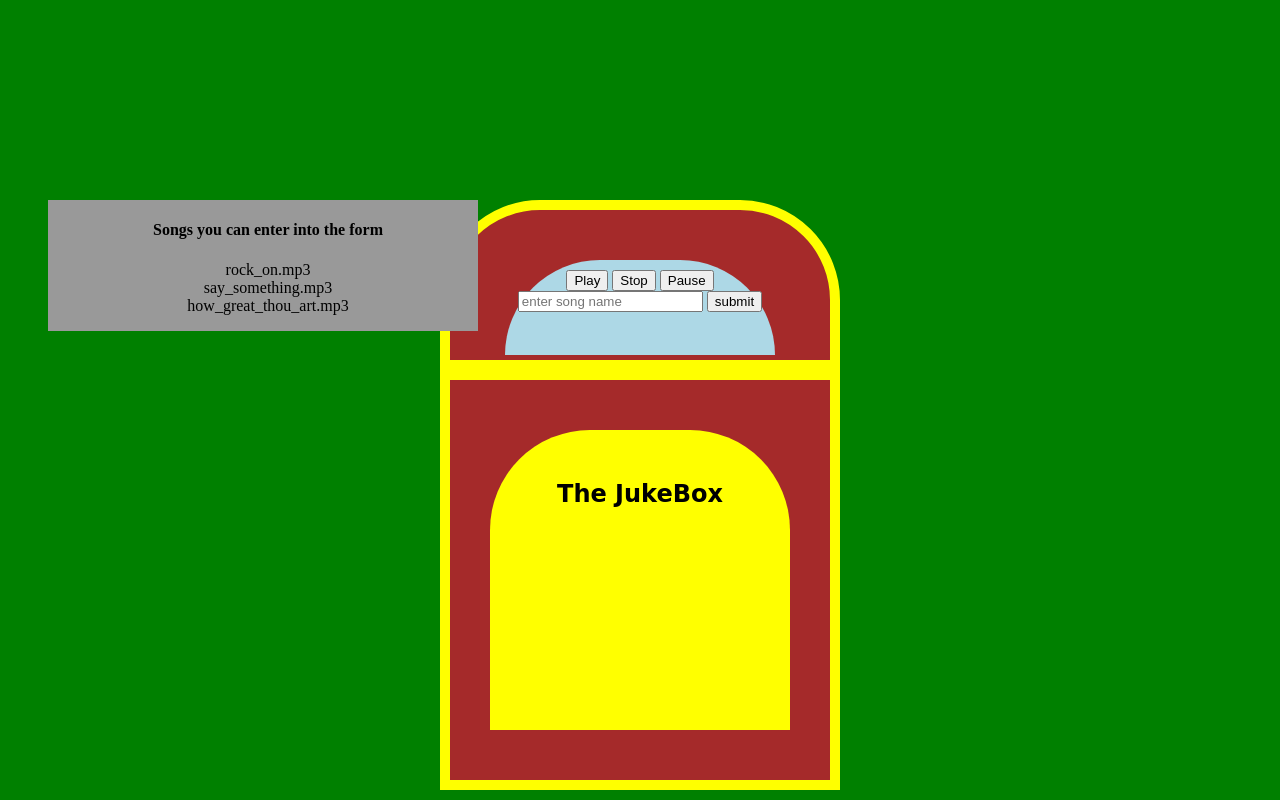
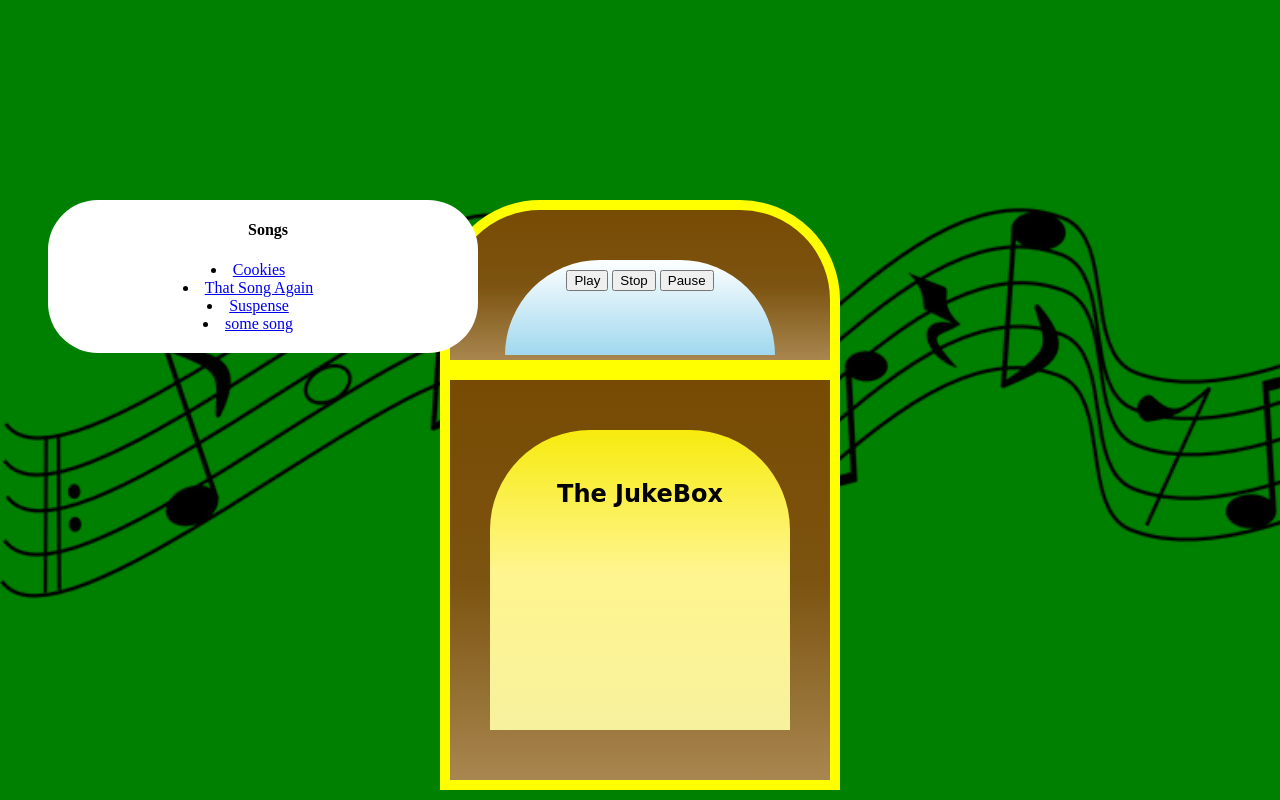
Before and after one commit to LindseyJ22/Juke_box, a PHP site: page /index.html in a window 1280 px wide. Run offline with PHP 8.4, Linux system fonts and the light colour scheme; some libraries are stand-ins or nearby versions.

Commit message:
changed song selector and styling

```diff
--- a/index.css
+++ b/index.css
@@ -1,5 +1,8 @@
 body{
-	background:green;
+	background-image: url("music_notes.png");
+	background-repeat: no-repeat;
+	background-size: cover;
+	background-color: green;
 }
 .controls{
 	margin-top: 200px;
@@ -8,19 +11,26 @@ body{
 	text-align: center;
 	width: 280px;
 	height: 50px;
-	background: brown;
 	padding: 50px;
 	border-top-right-radius: 100px;
 	border-top-left-radius: 100px;
 	border: 10px solid yellow;
+	background: #774b03; /* Old browsers */
+	background: -moz-linear-gradient(top, #774b03 0%, #7c5310 50%, #a8864f 100%); /* FF3.6-15 */
+	background: -webkit-linear-gradient(top, #774b03 0%,#7c5310 50%,#a8864f 100%); /* Chrome10-25,Safari5.1-6 */
+	background: linear-gradient(to bottom, #774b03 0%,#7c5310 50%,#a8864f 100%); /* W3C, IE10+, FF16+, Chrome26+, Opera12+, Safari7+ */
+	filter: progid:DXImageTransform.Microsoft.gradient( startColorstr='#774b03', endColorstr='#a8864f',GradientType=0 ); /* IE6-9 */
 }
 .list_of_songs{
 	width: 400px;
-	background: #999;
+	background: white;
 	text-align: center;
 	float: left;
 	margin-left: 40px;
-	padding: 0 30px 0 0;
+	padding: 0 30px 20px 0;
+	cursor: pointer;
+  cursor: hand;
+  border-radius: 50px;
 }
 .list {
 	list-style: none;
@@ -29,13 +39,21 @@ body{
 	margin-left: auto;
 	margin-right: auto;
 	text-align: center;
-	background: brown;
 	width: 380px;
 	height: 400px;
 	border: 10px solid yellow;
+	background: #774b03; /* Old browsers */
+	background: -moz-linear-gradient(top, #774b03 0%, #7c5310 50%, #a8864f 100%); /* FF3.6-15 */
+	background: -webkit-linear-gradient(top, #774b03 0%,#7c5310 50%,#a8864f 100%); /* Chrome10-25,Safari5.1-6 */
+	background: linear-gradient(to bottom, #774b03 0%,#7c5310 50%,#a8864f 100%); /* W3C, IE10+, FF16+, Chrome26+, Opera12+, Safari7+ */
+	filter: progid:DXImageTransform.Microsoft.gradient( startColorstr='#774b03', endColorstr='#a8864f',GradientType=0 ); /* IE6-9 */filter: progid:DXImageTransform.Microsoft.gradient( startColorstr='#937029', endColorstr='#a8864f',GradientType=0 ); /* IE6-9 */
 }
 .glass{
-	background: lightblue;
+	background: #feffff; /* Old browsers */
+	background: -moz-linear-gradient(top, #feffff 0%, #ddf1f9 35%, #a0d8ef 100%); /* FF3.6-15 */
+	background: -webkit-linear-gradient(top, #feffff 0%,#ddf1f9 35%,#a0d8ef 100%); /* Chrome10-25,Safari5.1-6 */
+	background: linear-gradient(to bottom, #feffff 0%,#ddf1f9 35%,#a0d8ef 100%); /* W3C, IE10+, FF16+, Chrome26+, Opera12+, Safari7+ */
+	filter: progid:DXImageTransform.Microsoft.gradient( startColorstr='#feffff', endColorstr='#a0d8ef',GradientType=0 ); /* IE6-9 */
 	width:250px;
 	margin-right: auto;
 	margin-left: auto;
@@ -46,14 +64,16 @@ body{
 	margin-bottom: 20px;
 }
 .juke_heading{
-
 	font-weight: bold;
 	font-family: cursive;
 	margin-top: 50px;
 	padding: 50px 0 0 0;
 }
 .inner_juke{
-	background: yellow;
+	background: -moz-linear-gradient(top, #f7eb0e 0%, #fff58e 47%, #f7f19e 100%); /* FF3.6-15 */
+	background: -webkit-linear-gradient(top, #f7eb0e 0%,#fff58e 47%,#f7f19e 100%); /* Chrome10-25,Safari5.1-6 */
+	background: linear-gradient(to bottom, #f7eb0e 0%,#fff58e 47%,#f7f19e 100%); /* W3C, IE10+, FF16+, Chrome26+, Opera12+, Safari7+ */
+	filter: progid:DXImageTransform.Microsoft.gradient( startColorstr='#f7eb0e', endColorstr='#f7f19e',GradientType=0 ); /* IE6-9 */filter: progid:DXImageTransform.Microsoft.gradient( startColorstr='#f7eb0e', endColorstr='#f7f7f7',GradientType=0 ); /* IE6-9 */
 	width: 300px;
 	height: 300px;
 	margin-left: auto;
@@ -61,3 +81,11 @@ body{
 	border-top-right-radius: 100px;
 	border-top-left-radius: 100px;
 }
+#songName{
+	width: 200px;
+	height: 25px;
+  position: relative;
+  margin-left: auto;
+  margin-right: auto;
+  margin-top: 10px;
+}
--- a/index.html
+++ b/index.html
@@ -3,25 +3,23 @@
 	<head>
 		<meta charset="UTF-8">
 		<title>Juke Box</title>
+		<script src="https://ajax.googleapis.com/ajax/libs/jquery/3.2.1/jquery.min.js"></script>
 		<link rel="stylesheet" href="index.css">
 	</head>
 	<body>
 		<div class= "list_of_songs">
 			<ul class= "list">
-				<h4>Songs you can enter into the form</h4>
-				<li>rock_on.mp3</li>
-				<li>say_something.mp3</li>
-				<li>how_great_thou_art.mp3</li>
+				<h4>Songs</h4>
 			</ul>
-
+			<a href=""></a>
 		</div>
 		<div class= "controls">
 			<div class="glass">
 				<button id="playButton">Play</button>
 				<button id="stopButton">Stop</button>
 				<button id="pauseButton">Pause</button><br/>
-				<input id="songName" type="text" placeholder= "enter song name">
-				<button id="submitButton">submit</button>
+				<div id="songName"></div>
+
 			</div>
 		</div>
 		<div class="jukebox">
--- a/index.js
+++ b/index.js
@@ -2,9 +2,12 @@ class Jukebox {
 	constructor(){
 		this.songlist = [];
 		this.currentSong;
+		this.songNames = ['Cookies', 'That Song Again', 'Suspense', 'some song'];
 	}
 	addSong(song){
 		this.songlist.push(song);
+		console.log(this.songlist);
+
 
 	}
 	loadSong(songs){
@@ -22,8 +25,8 @@ class Jukebox {
 	songPause(){
 		this.currentSong.pause();
 	}
-	displaySong(){
-
+	displaySong(id){
+		$('#songName').html(this.songNames[id]);
 	}
 
 	findSong(title){
@@ -34,15 +37,25 @@ class Jukebox {
 			 }
 		}
 	}
+	listAllSongs(){
+			for (var i = 0; i < this.songNames.length; i++) {
+			$('.list_of_songs').append(`<li><a href="#"class="songs" data-count="${i}"> ${this.songNames[i]} </a></li>`);
+			}
+	}
+
+	getSong(id){
+		this.findSong(this.songlist[id]);
+	}
+
 }//ends jukebox
 
 
 let music = new Jukebox();
-music.addSong('rock_on.mp3');
-music.addSong('say_something.mp3');
-music.addSong('how_great_thou_art.mp3');
+music.addSong('Cookies.mp3');
+music.addSong('that_song.mp3');
+music.addSong('suspense.mp3');
 music.loadSong(music.songlist[0]);
-
+music.listAllSongs();
 document.getElementById('playButton').onclick = function(){
 	music.songPlay();
 };
@@ -52,6 +65,16 @@ document.getElementById('pauseButton').onclick = function(){
 document.getElementById('stopButton').onclick = function(){
 	music.songStop();
 };
-document.getElementById('submitButton').onclick = function(){
-	music.findSong(document.getElementById('songName').value);
-};
+// document.getElementById('submitButton').onclick = function(){
+// 	music.findSong(document.getElementById('songName').value);
+// };
+
+$(document).on('click', '.songs', function() {
+		let id = $(this).data('count');
+		music.songStop();
+		music.getSong(id);
+		music.displaySong(id);
+		music.songPlay();
+	});
+
+	// music.listAllSongs();
```
Also changed, not shown: diner.jpg (added), music_notes.png (added), 4 other files.
